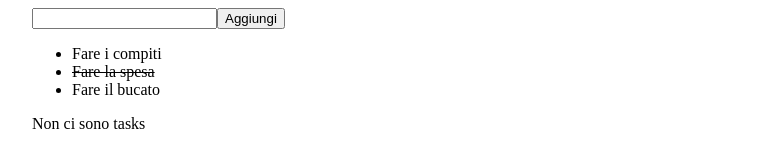
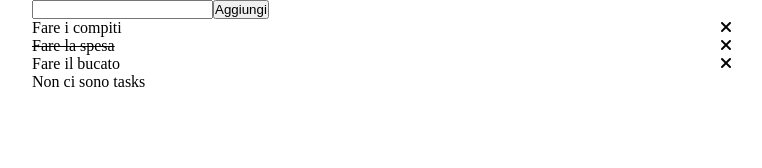
Before and after one commit to NicolaSforza93/vue-todolist, a plain HTML site: page index.html in a window 1280 px wide. Shown: the whole page, without its empty margins (258-1020 px from the left). Drawn offline with nearby package versions, Linux system fonts and the light colour scheme.

Commit message:
added MILESTONE 2

```diff
--- a/css/style.css
+++ b/css/style.css
@@ -1,3 +1,8 @@
+* {
+    margin: 0;
+    padding: 0;
+    box-sizing: border-box;
+}
 .container {
     max-width: 700px;
     margin: 0 auto;
@@ -6,3 +11,9 @@
 .done {
     text-decoration: line-through;
 }
+
+li {
+    display: flex;
+    justify-content: space-between;
+    list-style: none;
+}
--- a/index.html
+++ b/index.html
@@ -1,11 +1,14 @@
 <!DOCTYPE html>
 <html lang="en">
+
 <head>
     <meta charset="UTF-8">
     <meta name="viewport" content="width=device-width, initial-scale=1.0">
+    <script src="https://kit.fontawesome.com/40396ce4f1.js" crossorigin="anonymous"></script>
     <link rel="stylesheet" href="./css/style.css">
     <title>Vue To Do List</title>
 </head>
+
 <body>
     <div id="app">
         <div class="container">
@@ -14,9 +17,13 @@
                 <button>Aggiungi</button>
             </div>
 
-            <div class="tasks">
+            <div class="todo">
                 <ul>
-                    <li v-for="(item, index, key) in todos" :class="{done: item.done}">{{ item.text }}</li>
+                    <li v-for="(item, index, key) in todos" :class="{done: item.done}">{{ item.text }}
+                        <span @click="removeTodo(index)">
+                            <i class="fa-solid fa-xmark"></i>
+                        </span>
+                    </li>
                 </ul>
                 <p>Non ci sono tasks</p>
             </div>
@@ -28,4 +35,5 @@
     <script src="https://unpkg.com/vue@3/dist/vue.global.js"></script>
     <script src="./js/main.js"></script>
 </body>
+
 </html>
--- a/js/main.js
+++ b/js/main.js
@@ -21,6 +21,12 @@ createApp({
             ]
         }
     },
+    methods: {
+        removeTodo(index) {
+            console.log('cancella');
+            this.todos.splice(index, 1)
+        }
+    },
     mounted() {
         console.log('OK');
     }
```
